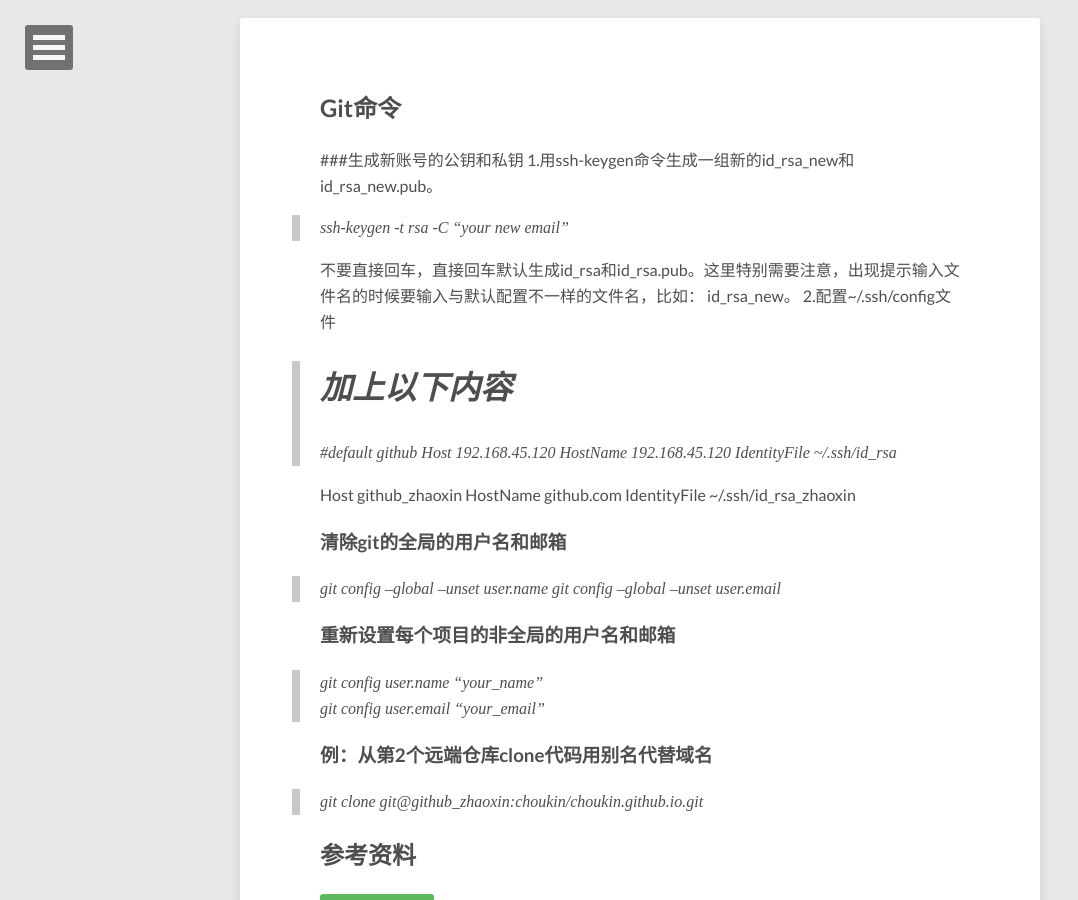
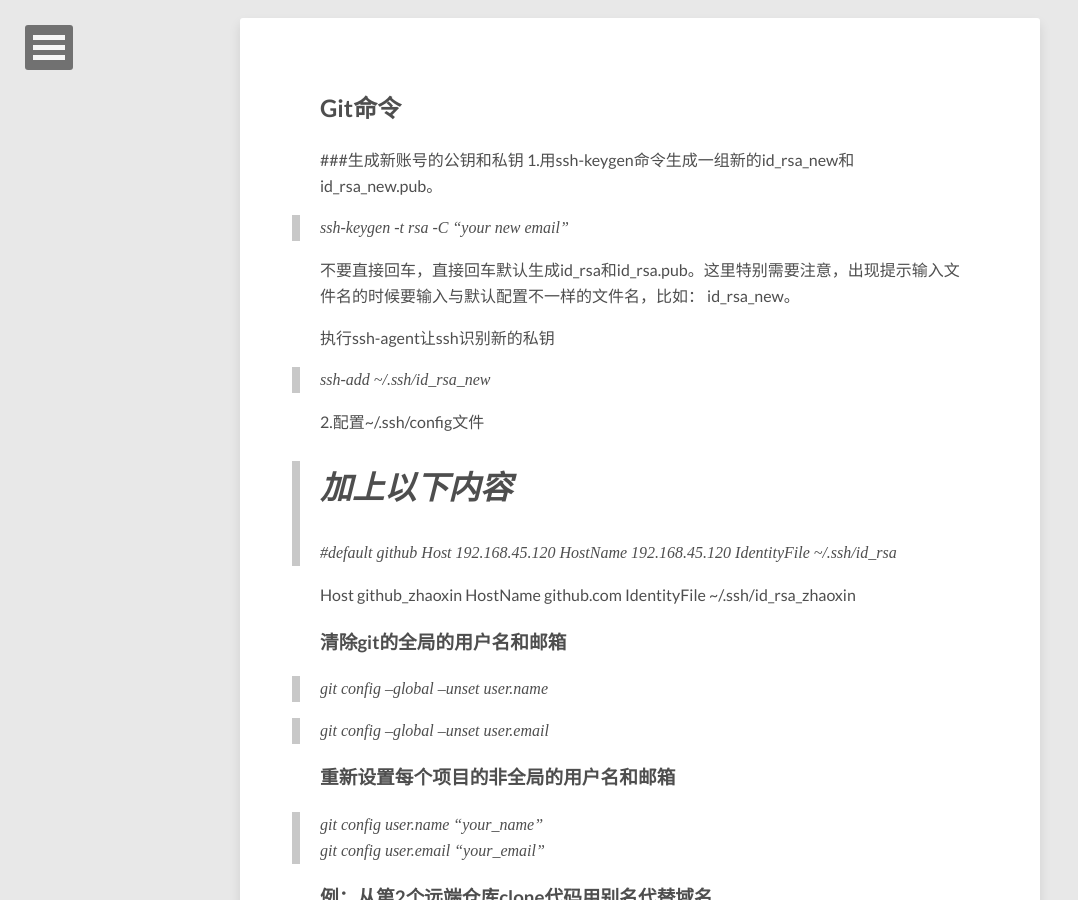
Before and after one commit to choukin/choukin.github.io, a Jekyll site: the page built from _posts/2016-07-21-onepc-git-users.md, in a window 1280 px wide and 900 px high, scrolled down 432 px. Shown: the whole window, without its empty margins (0-1078 px from the left). Built offline with Jekyll 4.4.1, drawn with Linux system fonts in a browser that asks for light colours; nearby versions of some CDN libraries.

Commit message:
add onepc

```diff
--- a/_posts/2016-07-21-onepc-git-users.md
+++ b/_posts/2016-07-21-onepc-git-users.md
@@ -16,6 +16,12 @@ image:
 > ssh-keygen -t rsa -C "your new email"
 
 不要直接回车，直接回车默认生成id_rsa和id_rsa.pub。这里特别需要注意，出现提示输入文件名的时候要输入与默认配置不一样的文件名，比如：  id_rsa_new。
+
+执行ssh-agent让ssh识别新的私钥
+>ssh-add ~/.ssh/id_rsa_new
+
+
+
 2.配置~/.ssh/config文件
 >
 # 加上以下内容
@@ -31,7 +37,8 @@ Host github_zhaoxin
 
 ### 清除git的全局的用户名和邮箱
 > git config --global --unset user.name
-git config --global --unset user.email
+
+> git config --global --unset user.email
 
 ### 重新设置每个项目的非全局的用户名和邮箱
 >git config user.name "your_name"
```
